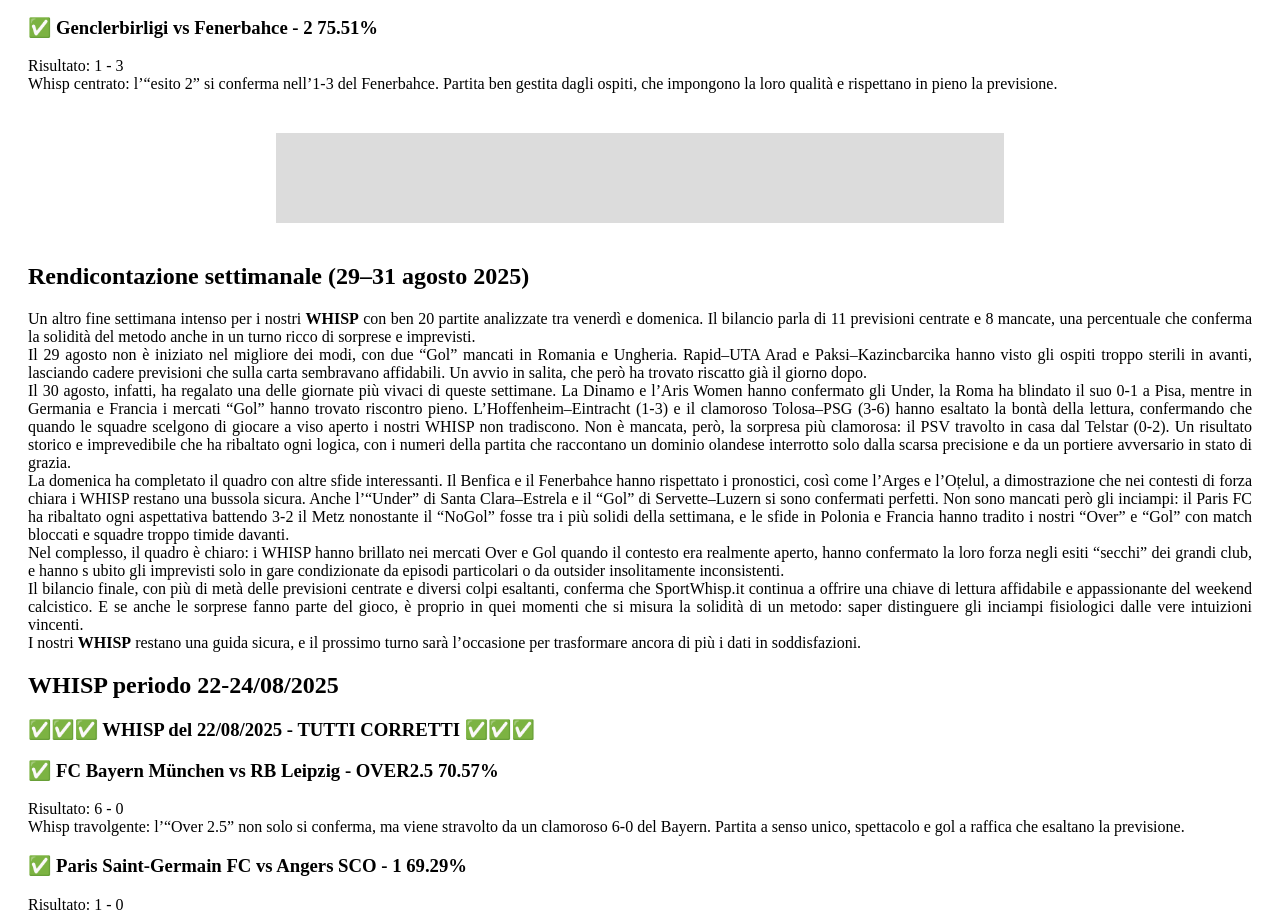
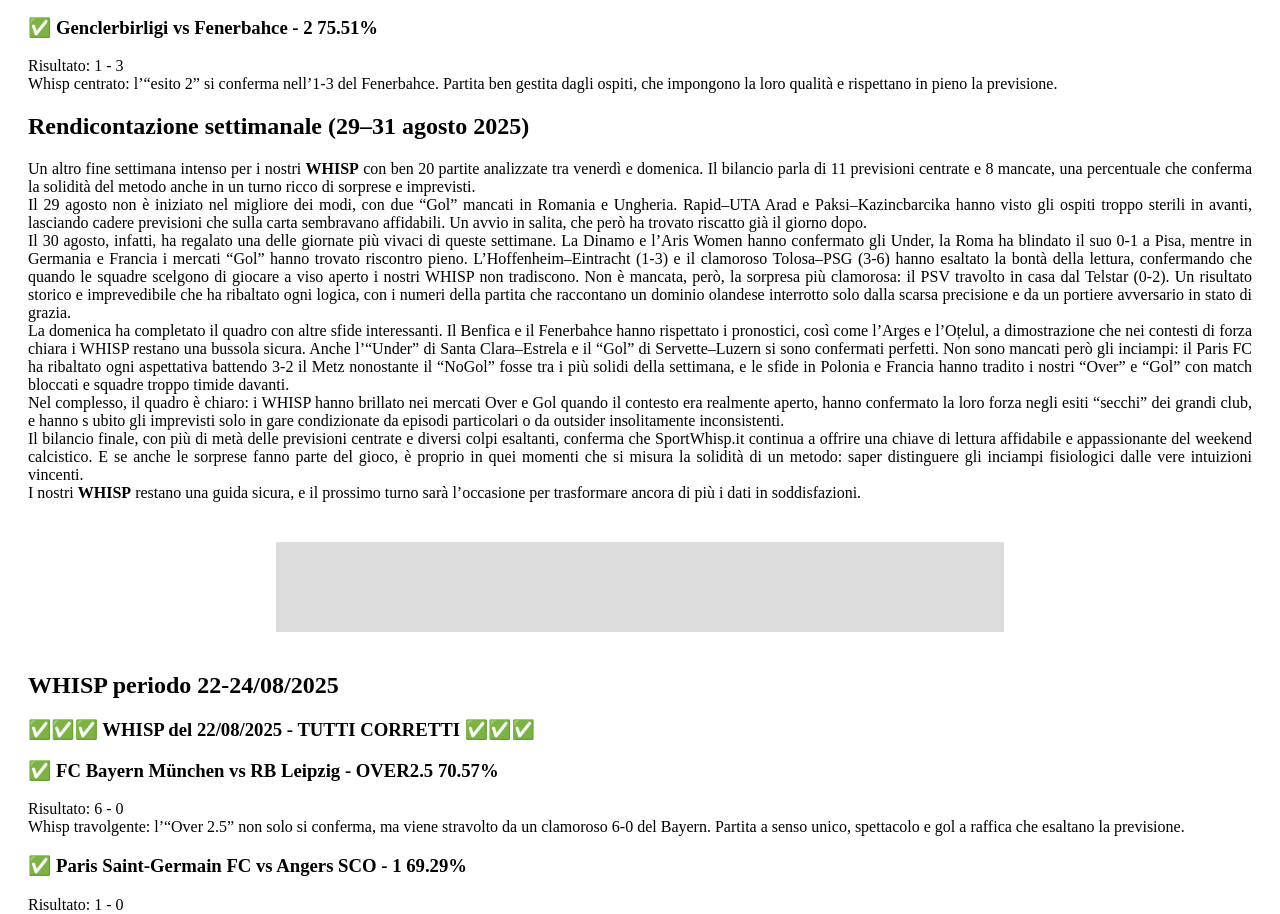
Before and after one commit to SportWhisp/SWpwa, a Next.js app: page /commenti in a window 1280 px wide. Shown: the part 2704-3618 px from the top of the page. Built offline with nearby package versions, Linux system fonts and the light colour scheme.

Commit message:
banner spostato

```diff
--- a/pages/commenti/index.js
+++ b/pages/commenti/index.js
@@ -219,7 +219,6 @@ export default function Commenti() {
           loro qualità e rispettano in pieno la previsione.
         </p>
 
-              <Banner position="middle" />
         <h2>Rendicontazione settimanale (29–31 agosto 2025)</h2>
         <p>
           Un altro fine settimana intenso per i nostri <strong>WHISP</strong> con ben 20 partite analizzate tra venerdì
@@ -261,7 +260,7 @@ export default function Commenti() {
           trasformare ancora di più i dati in soddisfazioni.
         </p>
 
-
+              <Banner position="middle" />
         <h2>WHISP periodo 22-24/08/2025</h2>
 
         <h3>✅✅✅ WHISP del 22/08/2025 - TUTTI CORRETTI ✅✅✅</h3>
```
